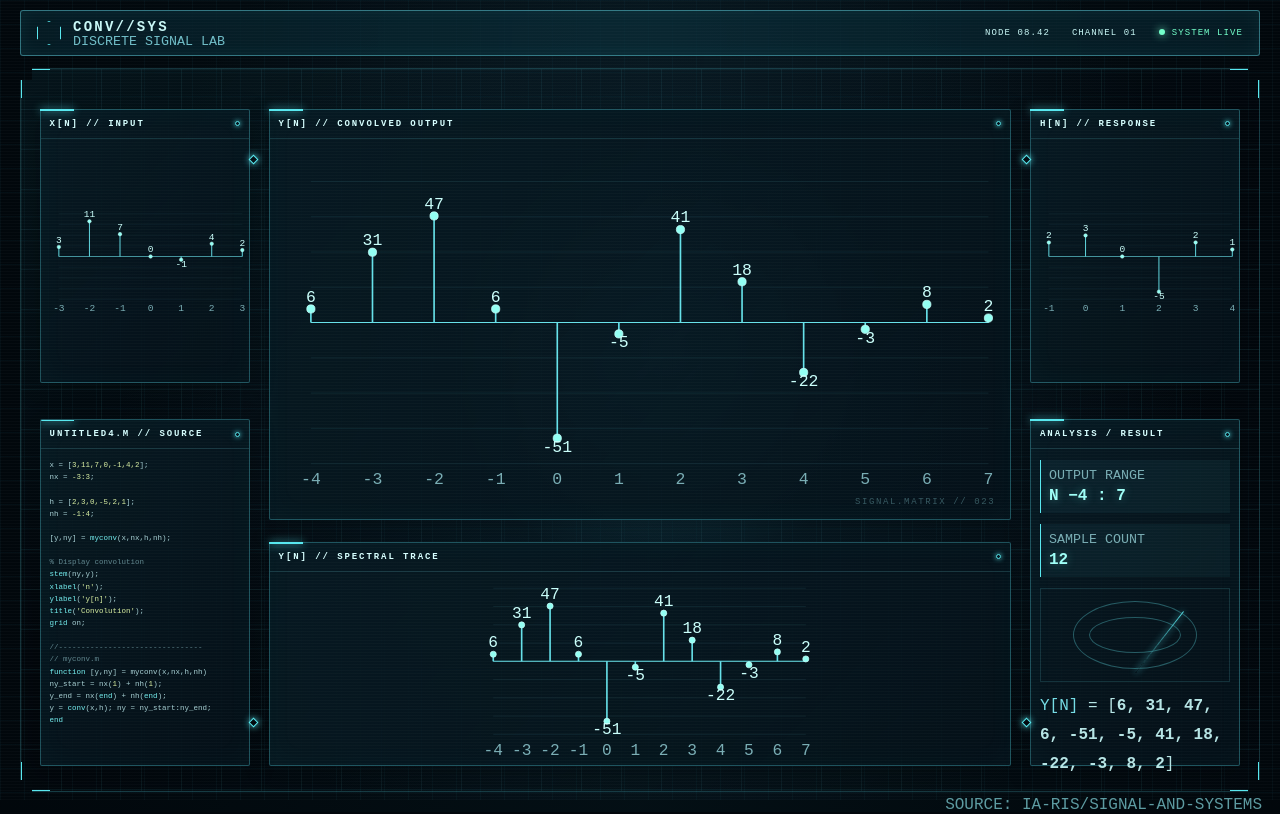
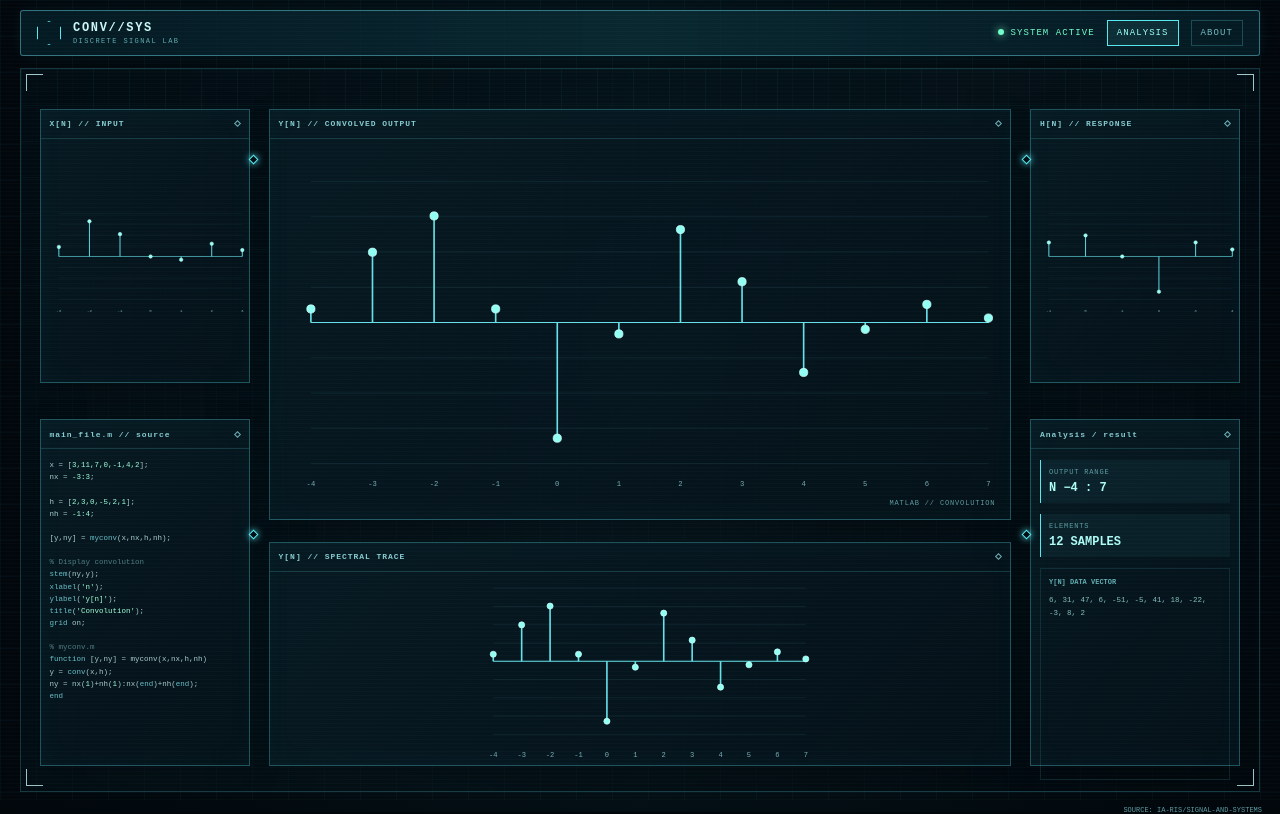
Before and after one commit to ia-ris/Signal-and-Systems, a plain HTML site: page index.html in a window 1280 px wide. Drawn offline with Linux system fonts and the light colour scheme.

Commit message:
Link the Analysis and About pages together

```diff
--- a/index.html
+++ b/index.html
@@ -7,35 +7,36 @@
   <style>
     :root{--ink:#02090e;--cyan:#58e8ef;--cyan2:#9ffff7;--blue:#1d9aa8;--lime:#72ffca;--glass:rgba(6,24,33,.82);--line:rgba(98,219,234,.46)}
     *{box-sizing:border-box}html{min-height:100%}body{margin:0;min-width:320px;min-height:100vh;color:#c9f8f7;font-family:"Courier New",ui-monospace,monospace;background:#02070c;overflow-x:hidden}
-    body:before{content:"";position:fixed;inset:0;z-index:-2;background:linear-gradient(rgba(15,55,67,.18) 1px,transparent 1px),linear-gradient(90deg,rgba(15,55,67,.18) 1px,transparent 1px),radial-gradient(circle at 52% 44%,#174350 0,#07141d 28%,#02070c 68%);background-size:100% 24px,24px 100%,100% 100%}
-    body:after{content:"";position:fixed;inset:0;z-index:20;pointer-events:none;background:repeating-linear-gradient(0deg,rgba(255,255,255,.018) 0,rgba(255,255,255,.018) 1px,transparent 1px,transparent 3px);mix-blend-mode:screen}
+    body:before{content:"";position:fixed;inset:0;z-index:-2;background:linear-gradient(rgba(15,55,67,.18) 1px,transparent 1px),linear-gradient(90deg,rgba(15,55,67,.18) 1px,transparent 1px),radial-gradient(circle at 50% 42%,rgba(31,139,154,.12),transparent 34%),#02070c;background-size:36px 36px,36px 36px,100% 100%,100% 100%}
+    body:after{content:"";position:fixed;inset:0;z-index:20;pointer-events:none;background:repeating-linear-gradient(0deg,rgba(255,255,255,.018) 0,rgba(255,255,255,.018) 1px,transparent 1px,transparent 4px)}
     .hud{min-height:100vh;padding:10px 20px 20px;background:linear-gradient(90deg,rgba(0,9,14,.1),rgba(21,77,90,.12),rgba(0,9,14,.1))}
-    .topbar{height:46px;border:1px solid var(--line);border-radius:3px;display:flex;align-items:center;justify-content:space-between;padding:0 16px;background:linear-gradient(90deg,rgba(5,29,38,.92),rgba(11,45,56,.74),rgba(5,29,38,.92));box-shadow:inset 0 0 18px rgba(91,226,240,.06);text-transform:uppercase}
-    .brand{display:flex;align-items:center;gap:12px}.brand-mark{width:24px;height:24px;border:1px solid var(--cyan);clip-path:polygon(50% 0,100% 25%,100% 75%,50% 100%,0 75%,0 25%);box-shadow:0 0 12px var(--cyan)}.brand strong{font-size:14px;letter-spacing:.16em}.brand small{display:block;color:#70bdc7;font-size8px;margin-top:-2px}
-    .status{display:flex;align-items:center;gap:22px;font-size:9px;letter-spacing:.12em}.live{color:var(--lime)}.live:before{content:"";display:inline-block;width:6px;height:6px;border-radius:50%;background:var(--lime);box-shadow:0 0 8px var(--lime);margin-right:7px}
-    .canvas{position:relative;max-width:1440px;height:calc(100vh - 76px);min-height:720px;margin:12px auto 0;border:1px solid rgba(88,204,218,.22);overflow:hidden;background:linear-gradient(135deg,rgba(20,82,94,.16),transparent 30%,rgba(3,17,24,.1));clip-path:polygon(0 12px,12px 12px,12px 0,calc(100% - 12px) 0,calc(100% - 12px) 12px,100% 12px,100% calc(100% - 12px),calc(100% - 12px) calc(100% - 12px),calc(100% - 12px) 100%,12px 100%,12px calc(100% - 12px),0 calc(100% - 12px))}
-    .canvas:before{content:"";position:absolute;inset:0;background-image:linear-gradient(rgba(73,177,191,.09) 1px,transparent 1px),linear-gradient(90deg,rgba(73,177,191,.09) 1px,transparent 1px);background-size:40px 40px}.corner{position:absolute;width:30px;height:30px;border-color:var(--cyan);border-style:solid;z-index:3}.tl{left:-1px;top:-1px;border-width:2px 0 0 2px}.tr{right:-1px;top:-1px;border-width:2px 2px 0 0}.bl{left:-1px;bottom:-1px;border-width:0 0 2px 2px}.br{right:-1px;bottom:-1px;border-width:0 2px 2px 0}
-    .module{position:absolute;z-index:2;border:1px solid rgba(81,205,219,.34);background:linear-gradient(135deg,rgba(7,26,35,.94),rgba(5,18,26,.86));box-shadow:inset 0 0 28px rgba(49,185,199,.035),0 6px 24px rgba(0,0,0,.26);border-radius:2px}.module:before{content:"";position:absolute;left:-1px;top:-1px;width:34px;height:2px;background:var(--cyan);box-shadow:0 0 8px var(--cyan)}.module-title{height:29px;border-bottom:1px solid rgba(91,189,200,.19);display:flex;align-items:center;justify-content:space-between;padding:0 9px;font-size8px;letter-spacing:.12em;text-transform:uppercase;color:#98dbe0}.module-title b{color:#d7ffff;font-size:9px}.module-title i{width:5px;height:5px;border:1px solid var(--cyan);border-radius:50%;box-shadow:0 0 5px var(--cyan)}
-    .mainplot{left:20%;top:5.5%;width:60%;height:57%}.mainplot-inner{position:absolute;inset:38px 10px 8px}.mainplot svg{width:100%;height:100%;display:block}.watermark{position:absolute;right:15px;bottom:12px;font-size:9px;color:rgba(146,220,225,.35);letter-spacing:.18em}
-    .xpanel{left:1.5%;top:5.5%;width:17%;height:38%}.hpanel{right:1.5%;top:5.5%;width:17%;height:38%}.ypanel{left:20%;bottom:3.5%;width:60%;height:31%}.xpanel svg,.hpanel svg,.ypanel svg{width:100%;height:calc(100% - 29px)}
-    .codepanel{left:1.5%;bottom:3.5%;width:17%;height:48%;overflow:hidden}.codepanel pre{margin:0;height:calc(100% - 29px);overflow:auto;padding:10px 9px;font-size:7.5px;line-height:1.62;color:#a7d0d4;scrollbar-width:thin}.kw{color:#74eff0}.comment{color:#60868e}.number{color:#d9efa2}
-    .resultpanel{right:1.5%;bottom:3.5%;width:17%;height:48%}.metric{margin:11px 9px;padding:8px;border-left:1px solid var(--cyan);background:rgba(54,172,184,.07)}.metric small{display:block;font-size7px;color:#79adb4}.metric strong{display:block;margin-top:4px;color:var(--cyan2);font-size18px;text-shadow:0 0 10px rgba(111,255,231,.35)}.value-list{margin:10px 9px;max-height:210px;overflow:auto;font-size8px;color:#b7e5e5;line-height:1.8;word-break:break-all}.value-list span{color:#75dce5}.radar{height:94px;margin:4px 9px;position:relative;border:1px solid rgba(92,194,205,.18)}.radar:before,.radar:after{content:"";position:absolute;inset:12px 32px;border:1px solid rgba(96,220,230,.35);border-radius:50%}.radar:after{inset:28px 48px}.radar .needle{position:absolute;left:50%;bottom:8px;width:1px;height:78px;background:linear-gradient(var(--cyan),transparent);transform-origin:bottom;transform:rotate(38deg);box-shadow:0 0 6px var(--cyan)}
-    .node{position:absolute;width:7px;height:7px;border:1px solid var(--cyan);transform:rotate(45deg);box-shadow:0 0 7px var(--cyan);z-index:4}.n1{left:18.5%;top:12%}.n2{right:18.5%;top:12%}.n3{left:18.5%;bottom:9%}.n4{right:18.5%;bottom:9%}
-    .axis,.stem{stroke:#66e1e9}.stem{stroke-width:1.6}.dot{fill:#92fff3;stroke:#cafffb;stroke-width:.7}.gridline{stroke:rgba(90,174,184,.15);stroke-width:.7}.label{fill:#79adb4;font-size8px}.label-zero{fill:#cafffb}.axis{stroke-width:1}
-    .source-link{position:absolute;right:18px;bottom:-14px;font-size7px;color:#5d9ba1;text-decoration:none}.source-link:hover{color:var(--cyan)}
-    @media(max-width:900px){.hud{padding:8px}.canvas{height:auto;min-height:1180px}.topbar{height:42px}.status span:not(.live){display:none}.mainplot{left:2%;top:4%;width:96%;height:260px}.xpanel{left:2%;top:28%;width:47%;height:230px}.hpanel{right:2%;top:28%;width:47%;height:230px}.ypanel{left:2%;top:49%;width:96%;height:250px}.codepanel{left:2%;top:72%;width:47%;height:260px}.resultpanel{right:2%;top:72%;width:47%;height:260px}.n1,.n2,.n3,.n4{display:none}}
+    .topbar{height:46px;border:1px solid var(--line);border-radius:3px;display:flex;align-items:center;justify-content:space-between;padding:0 16px;background:linear-gradient(90deg,rgba(5,29,38,.9),rgba(10,45,54,.84),rgba(5,29,38,.9));box-shadow:0 0 18px rgba(56,193,205,.08)}
+    .brand{display:flex;align-items:center;gap:12px}.brand-mark{width:24px;height:24px;border:1px solid var(--cyan);clip-path:polygon(50% 0,100% 25%,100% 75%,50% 100%,0 75%,0 25%);box-shadow:0 0 16px rgba(88,232,239,.25)}.brand strong{display:block;font-size:12px;letter-spacing:.14em}.brand small{display:block;color:#62aab1;font-size:7px;margin-top:2px;letter-spacing:.2em}
+    .status{display:flex;align-items:center;gap:12px;font-size:9px;letter-spacing:.12em}.status a{color:#75bac0;text-decoration:none;border:1px solid rgba(98,219,234,.25);padding:7px 9px}.status a:hover,.status a.active{color:var(--cyan2);border-color:var(--cyan);background:rgba(88,232,239,.08)}.live{color:var(--lime)}.live:before{content:"";display:inline-block;width:6px;height:6px;border-radius:50%;background:var(--lime);box-shadow:0 0 8px var(--lime);margin-right:6px}
+    .canvas{position:relative;max-width:1440px;height:calc(100vh - 76px);min-height:720px;margin:12px auto 0;border:1px solid rgba(88,204,218,.22);overflow:hidden;background:linear-gradient(135deg,rgba(3,15,22,.68),rgba(5,25,32,.42),rgba(2,10,15,.76))}
+    .canvas:before{content:"";position:absolute;inset:0;background-image:linear-gradient(rgba(73,177,191,.09) 1px,transparent 1px),linear-gradient(90deg,rgba(73,177,191,.09) 1px,transparent 1px);background-size:36px 36px;mask-image:linear-gradient(to bottom,rgba(0,0,0,.7),transparent 85%)}
+    .corner{position:absolute;width:17px;height:17px;border-color:var(--cyan);opacity:.8}.tl{left:5px;top:5px;border-left:1px solid;border-top:1px solid}.tr{right:5px;top:5px;border-right:1px solid;border-top:1px solid}.bl{left:5px;bottom:5px;border-left:1px solid;border-bottom:1px solid}.br{right:5px;bottom:5px;border-right:1px solid;border-bottom:1px solid}
+    .module{position:absolute;z-index:2;border:1px solid rgba(81,205,219,.34);background:linear-gradient(135deg,rgba(7,26,35,.94),rgba(5,18,26,.86));box-shadow:inset 0 0 28px rgba(49,185,199,.035),0 12px 30px rgba(0,0,0,.18)}.module-title{height:29px;border-bottom:1px solid rgba(98,219,234,.18);display:flex;align-items:center;justify-content:space-between;padding:0 9px;font-size:8px;letter-spacing:.12em;color:#86cbd0}.module-title i{width:5px;height:5px;border:1px solid #6eafb5;transform:rotate(45deg)}
+    .mainplot{left:20%;top:5.5%;width:60%;height:57%}.mainplot-inner{position:absolute;inset:38px 10px 8px}.mainplot svg{width:100%;height:100%;display:block}.watermark{position:absolute;right:15px;bottom:12px;font-size:7px;color:#5d9ba1;letter-spacing:.12em}
+    .xpanel{left:1.5%;top:5.5%;width:17%;height:38%}.hpanel{right:1.5%;top:5.5%;width:17%;height:38%}.ypanel{left:20%;bottom:3.5%;width:60%;height:31%}.xpanel svg,.hpanel svg,.ypanel svg{width:100%;height:calc(100% - 29px);display:block}
+    .codepanel{left:1.5%;bottom:3.5%;width:17%;height:48%;overflow:hidden}.codepanel pre{margin:0;height:calc(100% - 29px);overflow:auto;padding:10px 9px;font-size:7.5px;line-height:1.62;color:#a7cbcc}.codepanel code{font-family:inherit}.number{color:#9effd8}.kw{color:#66bfc8}.comment{color:#4d7b80}
+    .resultpanel{right:1.5%;bottom:3.5%;width:17%;height:48%}.metric{margin:11px 9px;padding:8px;border-left:1px solid var(--cyan);background:rgba(54,172,184,.07)}.metric small{display:block;color:#5d9ba1;font-size:7px;letter-spacing:.12em}.metric strong{display:block;margin-top:5px;color:#aefcf4;font-size:12px}.values{margin:11px 9px;padding:8px;height:calc(100% - 133px);overflow:hidden;border:1px solid rgba(98,219,234,.12);color:#83bfc1;font-size:7.5px;line-height:1.7}.values b{display:block;color:#63aeb4;font-size:7px;margin-bottom:5px}
+    .node{position:absolute;width:7px;height:7px;border:1px solid var(--cyan);transform:rotate(45deg);box-shadow:0 0 7px var(--cyan);z-index:4}.n1{left:18.5%;top:12%}.n2{right:18.5%;top:12%}.n3{left:18.5%;bottom:35%}.n4{right:18.5%;bottom:35%}
+    .axis,.stem{stroke:#66e1e9}.stem{stroke-width:1.6}.dot{fill:#92fff3;stroke:#cafffb;stroke-width:.7}.gridline{stroke:rgba(90,174,184,.15);stroke-width:.7}.label{fill:#79adb4;font-size:8px}.labelx{fill:#79adb4;font-size:7px}
+    .source-link{position:absolute;right:18px;bottom:-14px;font-size:7px;color:#5d9ba1;text-decoration:none}.source-link:hover{color:var(--cyan)}
+    @media(max-width:900px){.hud{padding:8px}.canvas{height:auto;min-height:1180px}.topbar{height:42px}.status span:not(.live){display:none}.mainplot{left:2%;top:4%;width:96%;height:260px}.xpanel{left:2%;top:270px;width:47%;height:220px}.hpanel{right:2%;top:270px;width:47%;height:220px}.ypanel{left:2%;top:500px;width:96%;height:260px}.codepanel{left:2%;bottom:20px;width:47%;height:390px}.resultpanel{right:2%;bottom:20px;width:47%;height:390px}}
   </style>
 </head>
 <body>
   <div class="hud">
-    <header class="topbar"><div class="brand"><div class="brand-mark"></div><div><strong>CONV//SYS</strong><small>DISCRETE SIGNAL LAB</small></div></div><div class="status"><span>NODE 08.42</span><span>CHANNEL 01</span><span class="live">SYSTEM LIVE</span></div></header>
+    <header class="topbar"><div class="brand"><div class="brand-mark"></div><div><strong>CONV//SYS</strong><small>DISCRETE SIGNAL LAB</small></div></div><div class="status"><span class="live">SYSTEM ACTIVE</span><a class="active" href="index.html">ANALYSIS</a><a href="about.html">ABOUT</a></div></header>
     <section class="canvas" aria-label="Signal and Systems convolution interface">
       <i class="corner tl"></i><i class="corner tr"></i><i class="corner bl"></i><i class="corner br"></i><i class="node n1"></i><i class="node n2"></i><i class="node n3"></i><i class="node n4"></i>
-      <article class="module mainplot"><div class="module-title"><b>Y[N] // CONVOLVED OUTPUT</b><i></i></div><div class="mainplot-inner"><svg id="main-y" role="img" aria-label="Convolution stem plot"></svg></div><div class="watermark">SIGNAL.MATRIX // 023</div></article>
+      <article class="module mainplot"><div class="module-title"><b>Y[N] // CONVOLVED OUTPUT</b><i></i></div><div class="mainplot-inner"><svg id="main-y" role="img" aria-label="Convolution stem plot"></svg></div><span class="watermark">MATLAB // CONVOLUTION</span></article>
       <article class="module xpanel"><div class="module-title"><b>X[N] // INPUT</b><i></i></div><svg id="plot-x" role="img" aria-label="Input x of n"></svg></article>
       <article class="module hpanel"><div class="module-title"><b>H[N] // RESPONSE</b><i></i></div><svg id="plot-h" role="img" aria-label="Impulse response h of n"></svg></article>
       <article class="module ypanel"><div class="module-title"><b>Y[N] // SPECTRAL TRACE</b><i></i></div><svg id="plot-y" role="img" aria-label="Convolution spectral trace"></svg></article>
-      <article class="module codepanel"><div class="module-title"><b>Untitled4.m // source</b><i></i></div><pre><code>x = [<span class="number">3,11,7,0,-1,4,2</span>];
+      <article class="module codepanel"><div class="module-title"><b>main_file.m // source</b><i></i></div><pre><code>x = [<span class="number">3,11,7,0,-1,4,2</span>];
 nx = <span class="number">-3:3</span>;
 
 h = [<span class="number">2,3,0,-5,2,1</span>];
@@ -50,14 +51,12 @@ nh = <span class="number">-1:4</span>;
 <span class="kw">title</span>(<span class="number">'Convolution'</span>);
 <span class="kw">grid</span> on;
 
-<span class="comment">//--------------------------------</span>
-<span class="comment">// myconv.m</span>
+<span class="comment">% myconv.m</span>
 <span class="kw">function</span> [y,ny] = myconv(x,nx,h,nh)
-ny_start = nx(<span class="number">1</span>) + nh(<span class="number">1</span>);
-y_end = nx(<span class="kw">end</span>) + nh(<span class="kw">end</span>);
-y = <span class="kw">conv</span>(x,h); ny = ny_start:ny_end;
+y = <span class="kw">conv</span>(x,h);
+ny = nx(<span class="number">1</span>)+nh(<span class="number">1</span>):nx(<span class="kw">end</span>)+nh(<span class="kw">end</span>);
 <span class="kw">end</span></code></pre></article>
-      <article class="module resultpanel"><div class="module-title"><b>Analysis / result</b><i></i></div><div class="metric"><small>OUTPUT RANGE</small><strong id="range">N −4 : 7</strong></div><div class="metric"><small>SAMPLE COUNT</small><strong>12</strong></div><div class="radar"><div class="needle"></div></div><div class="value-list"><span>Y[N]</span> = [<b id="values"></b>]</div></article>
+      <article class="module resultpanel"><div class="module-title"><b>Analysis / result</b><i></i></div><div class="metric"><small>OUTPUT RANGE</small><strong id="range">N −4 : 7</strong></div><div class="metric"><small>ELEMENTS</small><strong id="count">12 SAMPLES</strong></div><div class="values"><b>Y[N] DATA VECTOR</b><span id="values"></span></div></article>
     </section>
   </div>
   <script>
@@ -72,7 +71,7 @@ y = <span class="kw">conv</span>(x,h); ny = ny_start:ny_end;
       let s=`<defs><filter id="gl"><feGaussianBlur stdDeviation="2" result="b"/><feMerge><feMergeNode in="b"/><feMergeNode in="SourceGraphic"/></feMerge></filter></defs>`;
       for(let i=0;i<=8;i++){const gy=T+i*(H-T-B)/8;s+=`<line class="gridline" x1="${L}" y1="${gy}" x2="${W-R}" y2="${gy}"/>`}
       s+=`<line class="axis" x1="${L}" y1="${zero}" x2="${W-R}" y2="${zero}"/>`;
-      values.forEach((v,i)=>{const X=px(i),Y=py(v);s+=`<line class="stem" x1="${X}" y1="${zero}" x2="${X}" y2="${Y}" stroke="${color}"/><circle class="dot" cx="${X}" cy="${Y}" r="${large?4:3}"/><text class="label label-zero" x="${X}" y="${Y+(v>=0?-7:13)}" text-anchor="middle">${v}</text><text class="label" x="${X}" y="${H-10}" text-anchor="middle">${indices[i]}</text>`});
+      values.forEach((v,i)=>{const X=px(i),Y=py(v);s+=`<line class="stem" x1="${X}" y1="${zero}" x2="${X}" y2="${Y}" stroke="${color}"/><circle class="dot" cx="${X}" cy="${Y}" r="${large?4:3}"/><text class="labelx" x="${X}" y="${H-8}" text-anchor="middle">${indices[i]}</text>`});
       svg.setAttribute('viewBox',`0 0 ${W} ${H}`);svg.innerHTML=s;
     }
     function drawMain(){draw('main-y',ny,y,'#74fff0',true)}
```
